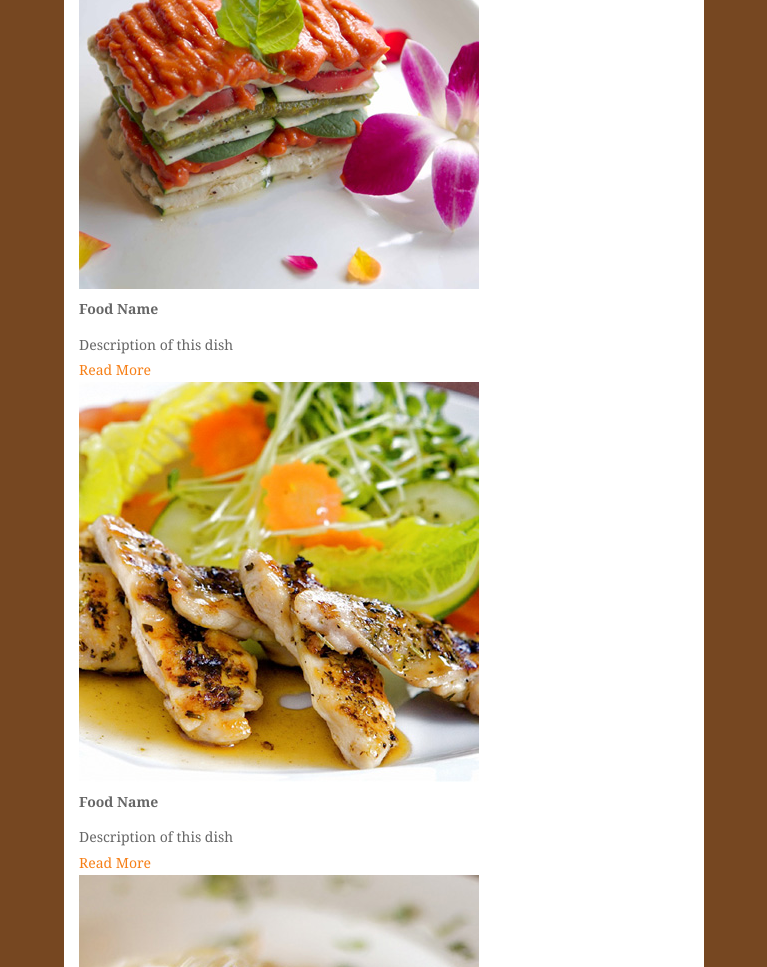
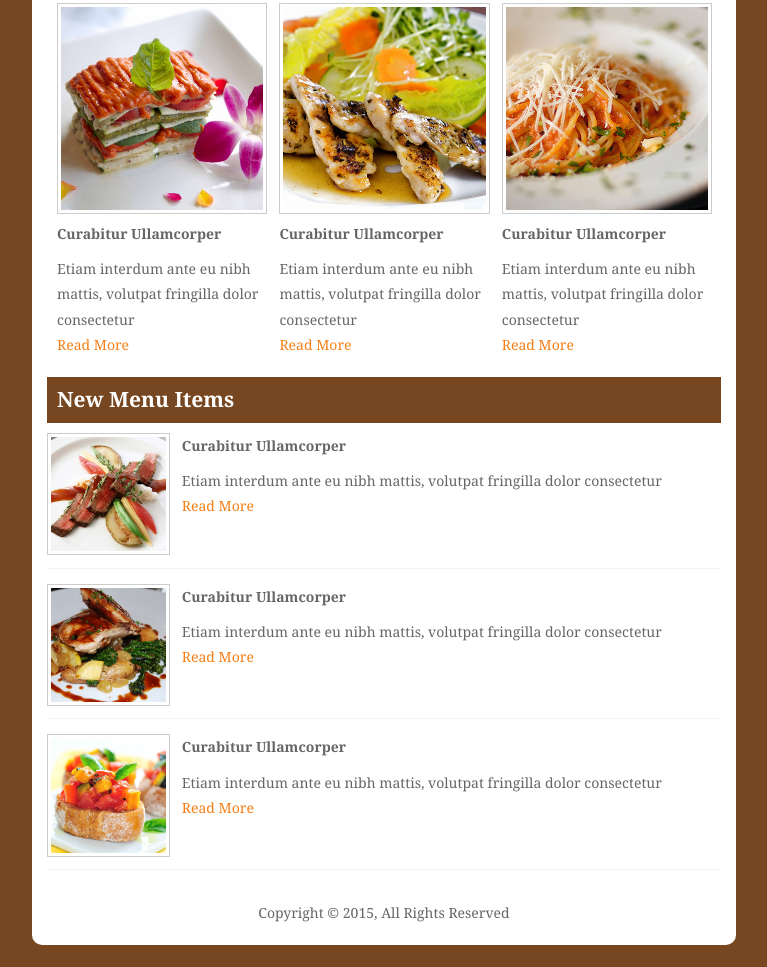
Before and after one commit to jimxshaw/css-newsletter, a plain HTML site: page index.html in a window 1280 px wide. Shown: the part 773-1740 px from the top of the page, without its empty margins (256-1023 px from the left). Drawn offline with Linux system fonts and the light colour scheme.

Commit message:
finished all less & css

```diff
--- a/css/style.css
+++ b/css/style.css
@@ -1,5 +1,6 @@
 /* COLORS */
 /* Border Radius Mix */
+/* Box Sizing */
 * {
   padding: 0;
   margin: 0;
@@ -12,7 +13,7 @@ body {
   background: #764721;
 }
 .container {
-  width: 50%;
+  width: 55%;
   margin: 20px auto;
   overflow: hidden;
   background: #fff;
@@ -28,6 +29,16 @@ h5,
 h6 {
   line-height: 1.8em;
   margin-bottom: 10px;
+}
+.heading-primary {
+  background: #f67f17;
+  color: #fff;
+  padding: 4px 10px;
+}
+.heading-secondary {
+  background: #764721;
+  color: #fff;
+  padding: 4px 10px;
 }
 a {
   color: #f67f17;
@@ -80,3 +91,75 @@ header {
 .content {
   padding: 10px 15px;
 }
+.specials {
+  margin: 20px 0;
+}
+.specials li {
+  width: 33%;
+  float: left;
+  -webkit-box-sizing: border-box;
+  -moz-box-sizing: border-box;
+  box-sizing: border-box;
+  padding: 0 10px;
+}
+.specials img {
+  width: 100%;
+  padding: 3px;
+  border: 1px solid #ccc;
+}
+.new-items {
+  margin: 20px 0;
+}
+.new-items li {
+  border-bottom: #f3f3f3 solid 1px;
+  margin-bottom: 15px;
+  padding-bottom: 5px;
+  overflow: hidden;
+}
+.new-items img {
+  width: 85%;
+  padding: 3px;
+  border: 1px solid #ccc;
+}
+.new-items .item-left {
+  float: left;
+  width: 20%;
+}
+.new-items .item-right {
+  float: right;
+  width: 80%;
+}
+footer {
+  padding-bottom: 20px;
+  text-align: center;
+}
+@media (max-width: 960px) {
+  .container {
+    width: 70%;
+  }
+}
+@media (max-width: 768px) {
+  .container {
+    width: 80%;
+  }
+}
+@media (max-width: 568px) {
+  .container {
+    width: 90%;
+  }
+  .specials li {
+    float: none;
+    width: 100%;
+  }
+  .specials img {
+    width: 100%;
+  }
+  .item-right,
+  .item-left {
+    float: none !important;
+    width: 100% !important;
+  }
+  .new-items img {
+    width: 97%;
+  }
+}
--- a/index.html
+++ b/index.html
@@ -2,14 +2,14 @@
 <html>
 <head>
   <title>Restaurant Newsletter</title>
-  <link rel="stylesheet" type="text/css" href="css/style.css">
+  <link rel="stylesheet" href="css/style.css">
 </head>
 <body>
   <div class="container">
     <nav>
       <ul>
         <li><a href="#">Homepage</a></li>
-        <li><a href="#">Products</a></li>
+        <li><a href="#">Products Page</a></li>
         <li><a href="#">Blog</a></li>
       </ul>
     </nav>
@@ -23,33 +23,32 @@
     </div>
 
     <div class="content">
-      <h1 class="page-header">Sample Header</h1>
-      <p>Here's the dummy text for a paragraph that's supposed to be here.</p>
+      <h1 class="page-header">Lorem Ipsum</h1>
+      <p>Sed pharetra porttitor condimentum. Curabitur ullamcorper porttitor volutpat. Etiam interdum ante eu nibh mattis, volutpat fringilla dolor consectetur. Curabitur mi magna, gravida eu sem nec, venenatis pharetra velit. Sed efficitur metus diam</p>
 
       <!-- SPECIALS -->
       <div class="specials">
-        <h2 class="heading-primary">Specials This Month</h2>
+        <h2 class="heading-primary">This Months Specials</h2>
         <ul>
           <li>
             <img src="img/food1.jpg">
-              <h4>Food Name</h4>
-              <p>Description of this dish</p>
+            <h4>Curabitur Ullamcorper</h4>
+            <p>Etiam interdum ante eu nibh mattis, volutpat fringilla dolor consectetur</p>
             <a href="#">Read More</a>
           </li>
           <li>
             <img src="img/food2.jpg">
-              <h4>Food Name</h4>
-              <p>Description of this dish</p>
+            <h4>Curabitur Ullamcorper</h4>
+            <p>Etiam interdum ante eu nibh mattis, volutpat fringilla dolor consectetur</p>
             <a href="#">Read More</a>
           </li>
           <li>
             <img src="img/food3.jpg">
-              <h4>Food Name</h4>
-              <p>Description of this dish</p>
+            <h4>Curabitur Ullamcorper</h4>
+            <p>Etiam interdum ante eu nibh mattis, volutpat fringilla dolor consectetur</p>
             <a href="#">Read More</a>
           </li>
         </ul>
-      </div>
       </div>
 
       <div class="clearfix"></div>
@@ -63,8 +62,8 @@
               <img src="img/food4.jpg">
             </div>
             <div class="item-right">
-            <h4>Food Name</h4>
-            <p>Description of this dish</p>
+              <h4>Curabitur Ullamcorper</h4>
+              <p>Etiam interdum ante eu nibh mattis, volutpat fringilla dolor consectetur</p>
               <a href="#">Read More</a>
             </div>
           </li>
@@ -74,8 +73,8 @@
               <img src="img/food5.jpg">
             </div>
             <div class="item-right">
-            <h4>Food Name</h4>
-            <p>Description of this dish</p>
+              <h4>Curabitur Ullamcorper</h4>
+              <p>Etiam interdum ante eu nibh mattis, volutpat fringilla dolor consectetur</p>
               <a href="#">Read More</a>
             </div>
           </li>
@@ -85,15 +84,15 @@
               <img src="img/food6.jpg">
             </div>
             <div class="item-right">
-            <h4>Food Name</h4>
-            <p>Description of this dish</p>
+              <h4>Curabitur Ullamcorper</h4>
+              <p>Etiam interdum ante eu nibh mattis, volutpat fringilla dolor consectetur</p>
               <a href="#">Read More</a>
             </div>
           </li>
           <div class="clearfix"></div>
         </ul>
       </div>
-
+    </div>
     <footer>
       <p>Copyright &copy; 2015, All Rights Reserved</p>
     </footer>
--- a/less/main.less
+++ b/less/main.less
@@ -14,7 +14,7 @@ body {
 }
 
 .container {
-  width: 50%;
+  width: 55%;
   margin: 20px auto;
   overflow: hidden;
   background: #fff;
@@ -29,6 +29,18 @@ h5,
 h6 {
   line-height: 1.8em;
   margin-bottom: 10px;
+}
+
+.heading-primary {
+  background: @primary-color;
+  color: #fff;
+  padding: 4px 10px;
+}
+
+.heading-secondary {
+  background: @secondary-color;
+  color: #fff;
+  padding: 4px 10px;
 }
 
 a {
@@ -95,3 +107,89 @@ header {
 .content {
   padding: 10px 15px;
 }
+
+.specials {
+  margin: 20px 0;
+}
+
+.specials li {
+  width: 33%;
+  float: left;
+  .box-sizing;
+  padding: 0 10px;
+}
+
+.specials img {
+  width: 100%;
+  padding: 3px;
+  border: 1px solid #ccc;
+}
+
+.new-items {
+  margin: 20px 0;
+}
+
+.new-items li {
+  border-bottom: #f3f3f3 solid 1px;
+  margin-bottom: 15px;
+  padding-bottom: 5px;
+  overflow: hidden;
+}
+
+.new-items img {
+  width: 85%;
+  padding: 3px;
+  border: 1px solid #ccc;
+}
+
+.new-items .item-left {
+  float: left;
+  width: 20%;
+}
+
+.new-items .item-right {
+  float: right;
+  width: 80%;
+}
+
+footer {
+  padding-bottom: 20px;
+  text-align: center;
+}
+
+@media(max-width: 960px) {
+  .container {
+    width: 70%;
+  }
+}
+
+@media(max-width: 768px) {
+  .container {
+    width: 80%;
+  }
+}
+
+@media(max-width: 568px) {
+  .container {
+    width: 90%;
+  }
+
+  .specials li {
+    float: none;
+    width: 100%;
+  }
+
+  .specials img {
+    width: 100%;
+  }
+
+  .item-right,
+  .item-left {
+    float: none !important;
+    width: 100% !important;
+  }
+
+  .new-items img {
+    width: 97%;
+  }
+}
```
Also changed, not shown: less/variables.less (+7 -0 lines). Lines whose indentation alone changed are shown as unchanged.
